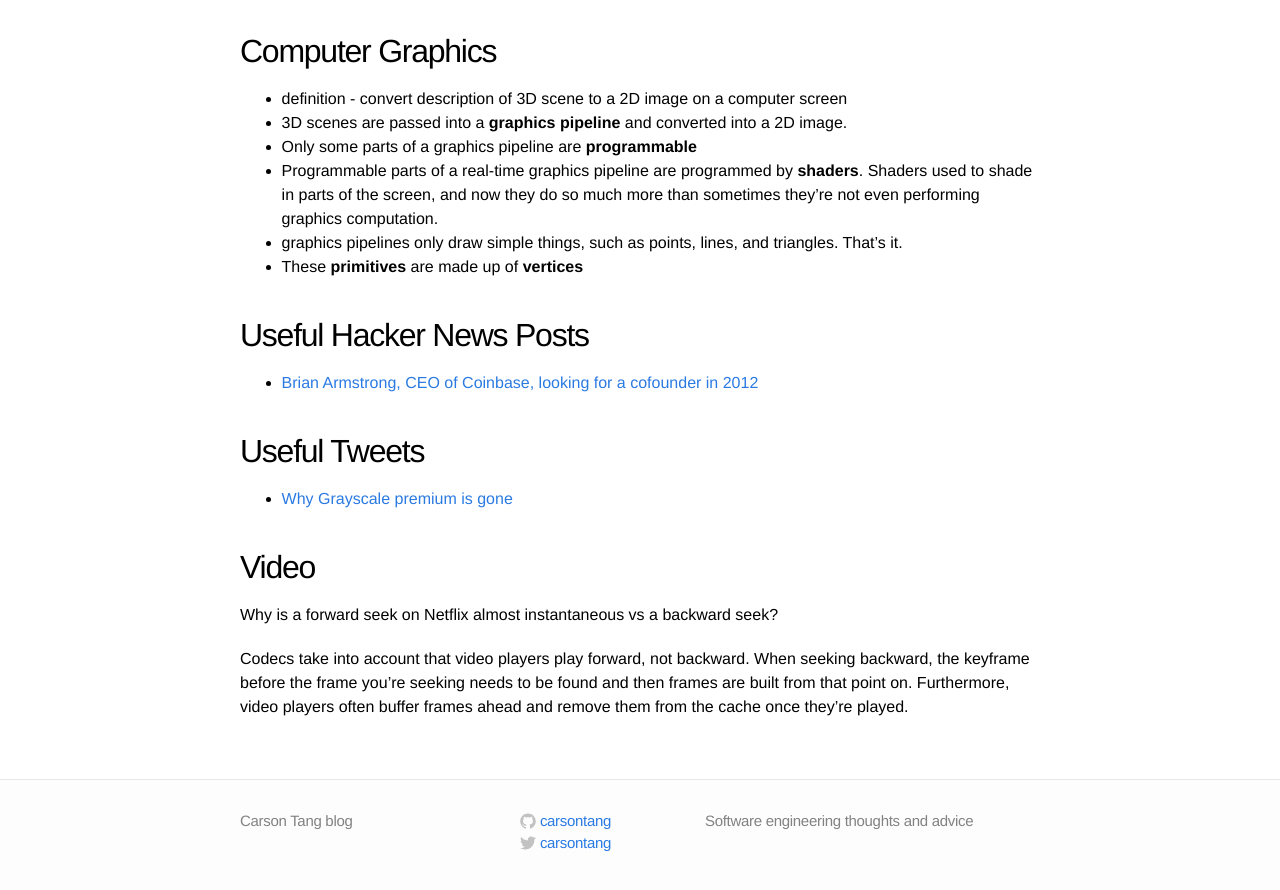
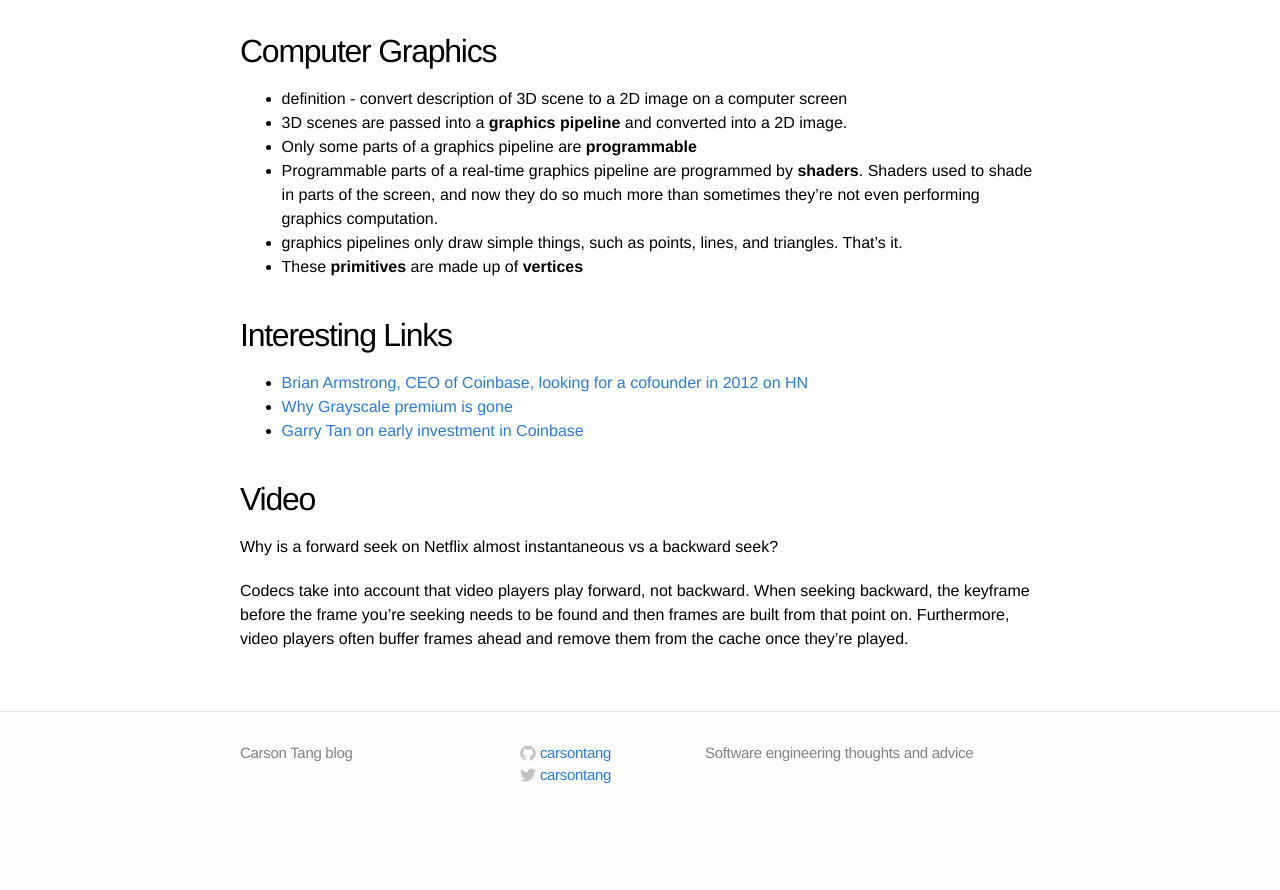
Before and after one commit to carsontang/carsontang.github.io, a Jekyll site: the page built from notes.md, in a window 1280 px wide and 900 px high, scrolled down 4723 px. Shown: the top 890 px of the window. Built offline with Jekyll 4.4.1, drawn with Linux system fonts in a browser that asks for light colours; after the commit the page ends 5555 px from its top, so only the background shows below that.

Commit message:
update Gemfile to remove security issue; add Garry Tan video on Coinbase

```diff
--- a/Gemfile
+++ b/Gemfile
@@ -10,6 +10,7 @@ ruby RUBY_VERSION
 # This will help ensure the proper Jekyll version is running.
 # Happy Jekylling!
 gem "jekyll", "3.2.1"
+gem "kramdown-parser-gfm"
 
 # This is the default theme for new Jekyll sites. You may change this to anything you like.
 gem "minima"
--- a/notes.md
+++ b/notes.md
@@ -193,11 +193,10 @@ int main()
 * graphics pipelines only draw simple things, such as points, lines, and triangles. That's it.
 * These **primitives** are made up of **vertices**
 
-## Useful Hacker News Posts
-* [Brian Armstrong, CEO of Coinbase, looking for a cofounder in 2012](https://news.ycombinator.com/item?id=3754664)
-
-## Useful Tweets
+## Interesting Links
+* [Brian Armstrong, CEO of Coinbase, looking for a cofounder in 2012 on HN](https://news.ycombinator.com/item?id=3754664)
 * [Why Grayscale premium is gone](https://twitter.com/MrBenLilly/status/1377274010115915784)
+* [Garry Tan on early investment in Coinbase](https://www.youtube.com/watch?v=x5YApjnTG10)
 
 ## Video
 Why is a forward seek on Netflix almost instantaneous vs a backward seek?
```
Also changed, not shown: Gemfile.lock.
